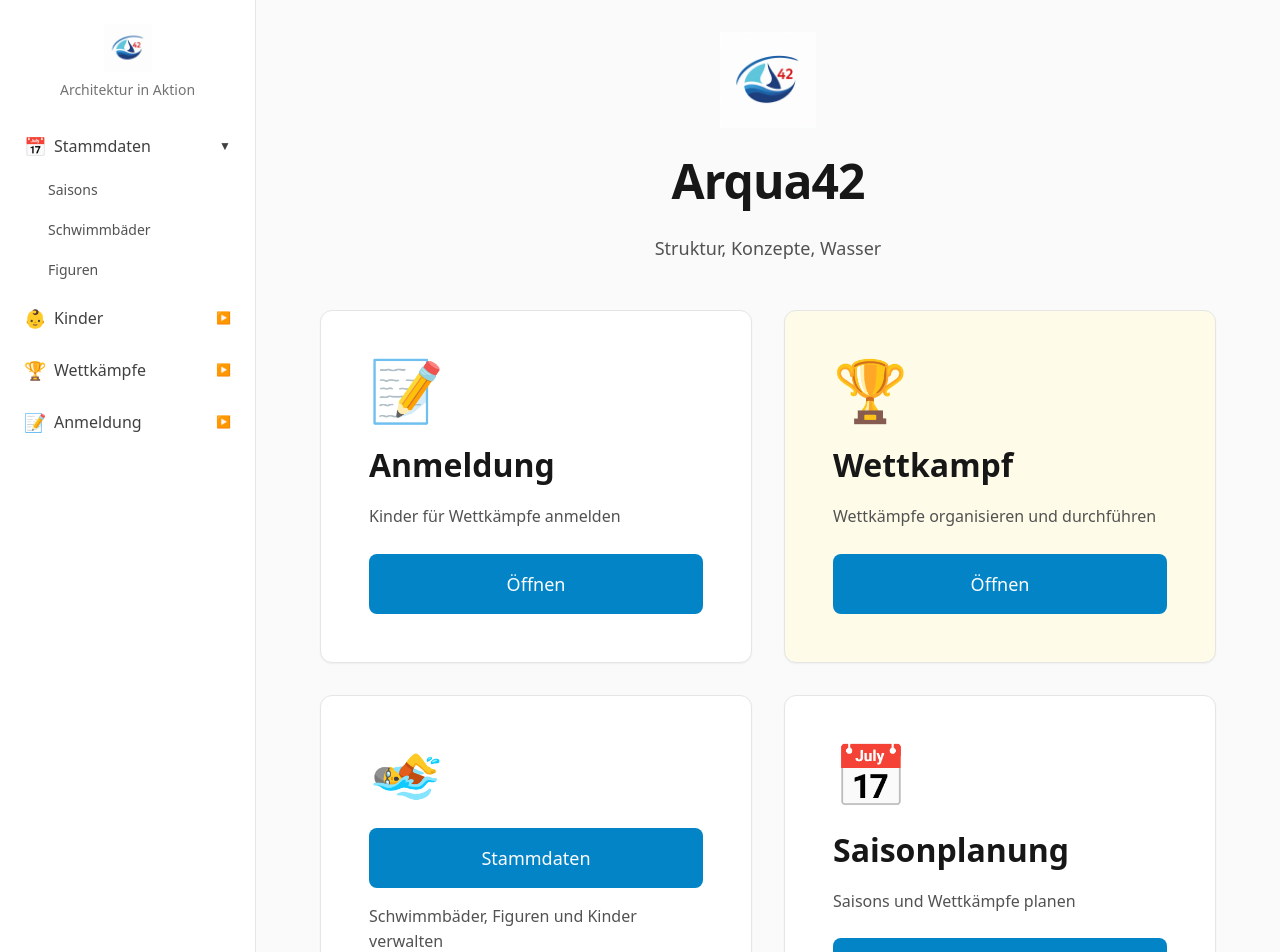
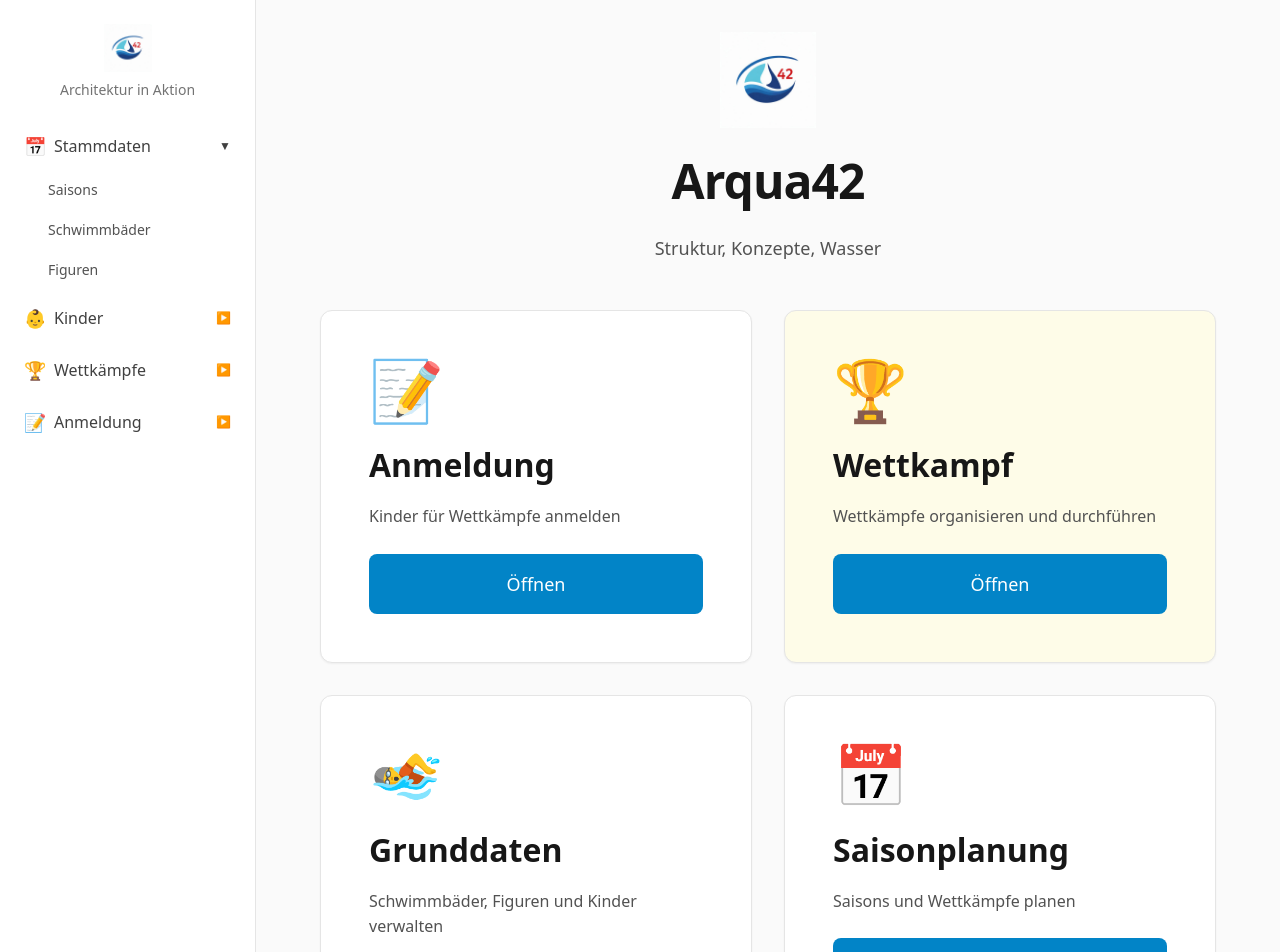
Before and after one commit to gernotstarke/aquarius, a React (Vite) app in the folder frontend/: page / in a window 1280 px wide. Shown: the top 952 px of the page. Built offline with nearby package versions, Linux system fonts and the light colour scheme.

Commit message:
style(ui): rename Stammdaten to Grunddaten and revert to default button layout

```diff
--- a/frontend/src/pages/Home.tsx
+++ b/frontend/src/pages/Home.tsx
@@ -20,13 +20,11 @@ const Home: React.FC = () => {
       color: 'bg-yellow-50 hover:bg-yellow-100',
     },
     {
-      name: 'Stammdaten',
+      name: 'Grunddaten',
       description: 'Schwimmbäder, Figuren und Kinder verwalten',
       path: '/schwimmbad',
       icon: '🏊',
       color: 'bg-green-50 hover:bg-green-100',
-      hideTitle: true,
-      buttonText: 'Stammdaten',
     },
     {
       name: 'Saisonplanung',
```
